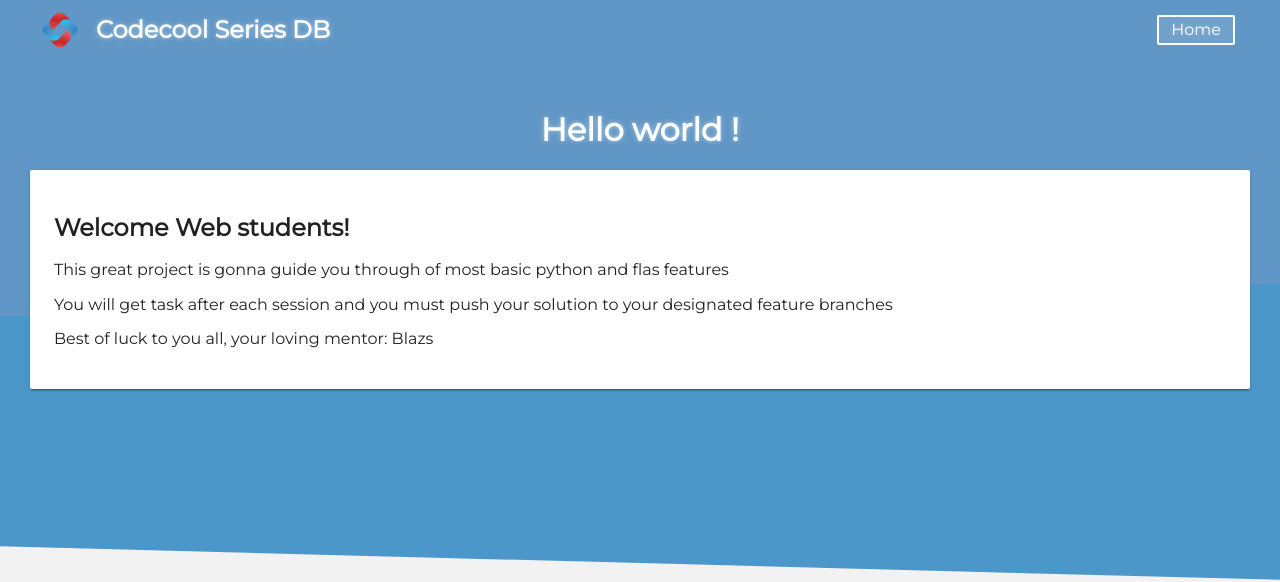
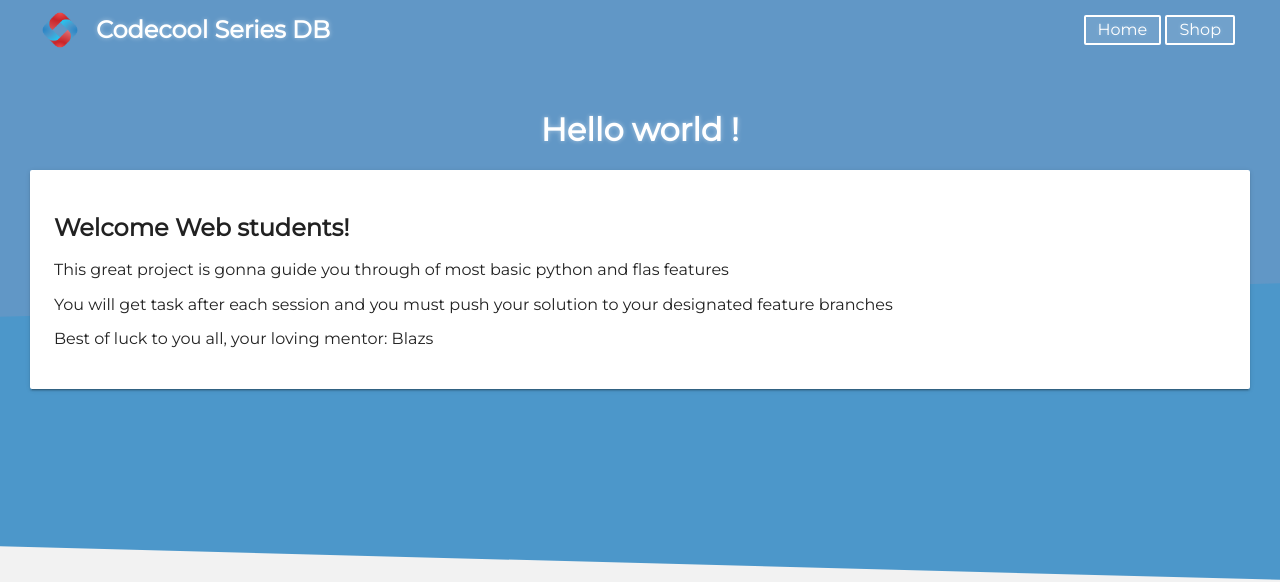
Before and after one commit to blazsando/web-practice, a Flask app: page / in a window 1280 px wide. Shown: the top 582 px of the page. Run offline with Flask 2, Linux system fonts and the light colour scheme.

Commit message:
add task 4th solution

```diff
--- a/main.py
+++ b/main.py
@@ -1,4 +1,6 @@
-from flask import Flask, render_template
+from flask import Flask, render_template, url_for
+
+import categories
 
 app = Flask('web-practice')
 
@@ -9,6 +11,11 @@ def index(user='world'):
     return render_template('home.html', user=user)
 
 
+@app.route('/shop')
+def shop_page():
+    shop_data = categories.data
+    return render_template('shop_page.html', shop_data=shop_data)
+
 def main():
     app.run(debug=True)
 
--- a/templates/index.html
+++ b/templates/index.html
@@ -36,7 +36,8 @@
         <img id="header-logo" src="{{ url_for('static', filename='assets/codecool-logo.png') }}" alt="Codecool Logo">
         <span id="header-title" class="title">Codecool Series DB</span>
         <div id="header-auth">
-            <a href="#"><button type="button" id="bt-register">Home</button></a>
+            <a href="{{ url_for('index') }}"><button type="button" id="bt-register">Home</button></a>
+            <a href="{{ url_for('shop_page') }}"><button type="button" id="bt-register">Shop</button></a>
         </div>
     </header>
     <section>
```
Also changed, not shown: templates/shop_page.html (added, +8 -0 lines), categories.py (renamed from data.py).
